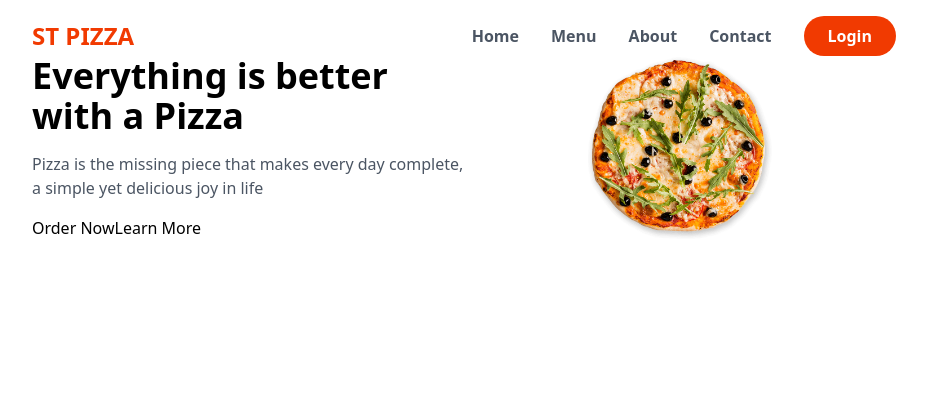
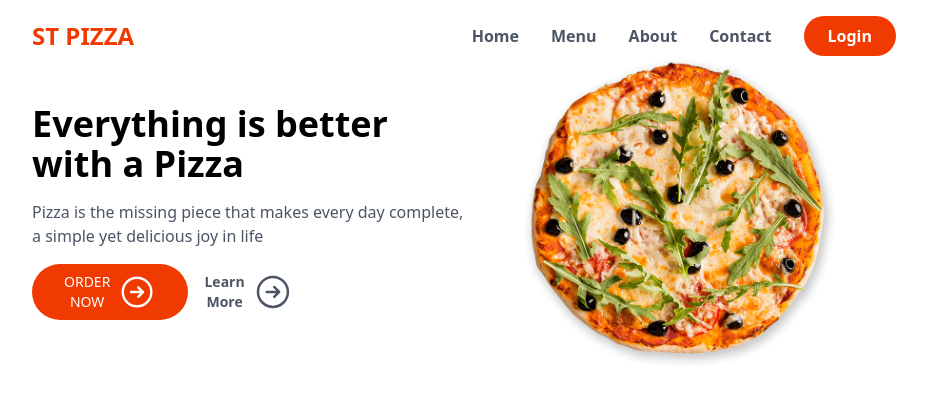
Before and after one commit to rialparmar1777/food-ordering-app, a Next.js app: page / in a window 1280 px wide. Shown: the top 400 px of the page, without its empty margins (176-1103 px from the left). Built offline with nearby package versions, Linux system fonts and the light colour scheme.

Commit message:
Hero layout

```diff
--- /dev/null
+++ b/src/components/icons/Right.js
@@ -0,0 +1,8 @@
+export default function Right(className="size-6"){
+    return(
+<svg xmlns="http://www.w3.org/2000/svg" fill="none" viewBox="0 0 24 24" strokeWidth={1.5} stroke="currentColor" className={className}>
+  <path strokeLinecap="round" strokeLinejoin="round" d="m12.75 15 3-3m0 0-3-3m3 3h-7.5M21 12a9 9 0 1 1-18 0 9 9 0 0 1 18 0Z" />
+</svg>
+
+    );
+}
--- a/src/components/layout/Hero.js
+++ b/src/components/layout/Hero.js
@@ -1,19 +1,24 @@
 import Link from "next/link";
 import Image from "next/image";
+import Right from "../icons/Right";
 
 export default function Hero() {
   return (
     <>
       <section className="grid grid-cols-2">
-        <div>
+        <div className="py-12">
           <h1 className="text-4xl font-semibold">Everything is better with a Pizza</h1>
           <p className="my-4 text-gray-600">
             Pizza is the missing piece that makes every day complete, a simple
             yet delicious joy in life
           </p>
-          <div>
-            <button>Order Now</button>
-            <button>Learn More</button>
+          <div className="flex gap-4 text-sm">
+            <button className="bg-primary uppercase flex items-center gap-2 text-white px-8 py-2 rounded-full ">Order Now
+                <Right />
+                </button>
+            <button className="flex gap-2 py-2 text-gray-600 font-semibold">Learn More
+                <Right />
+            </button>
           </div>
         </div>
 
```
